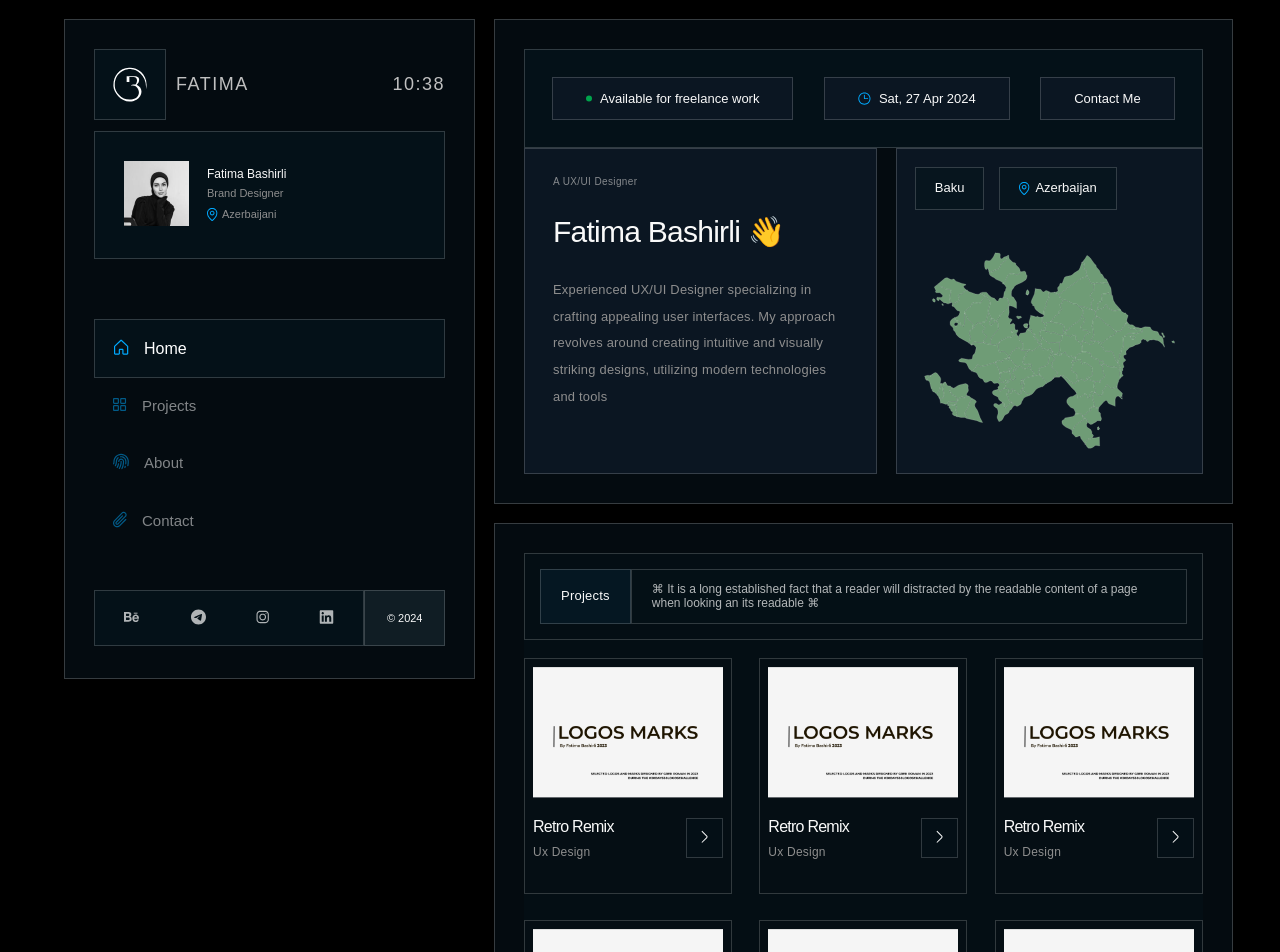
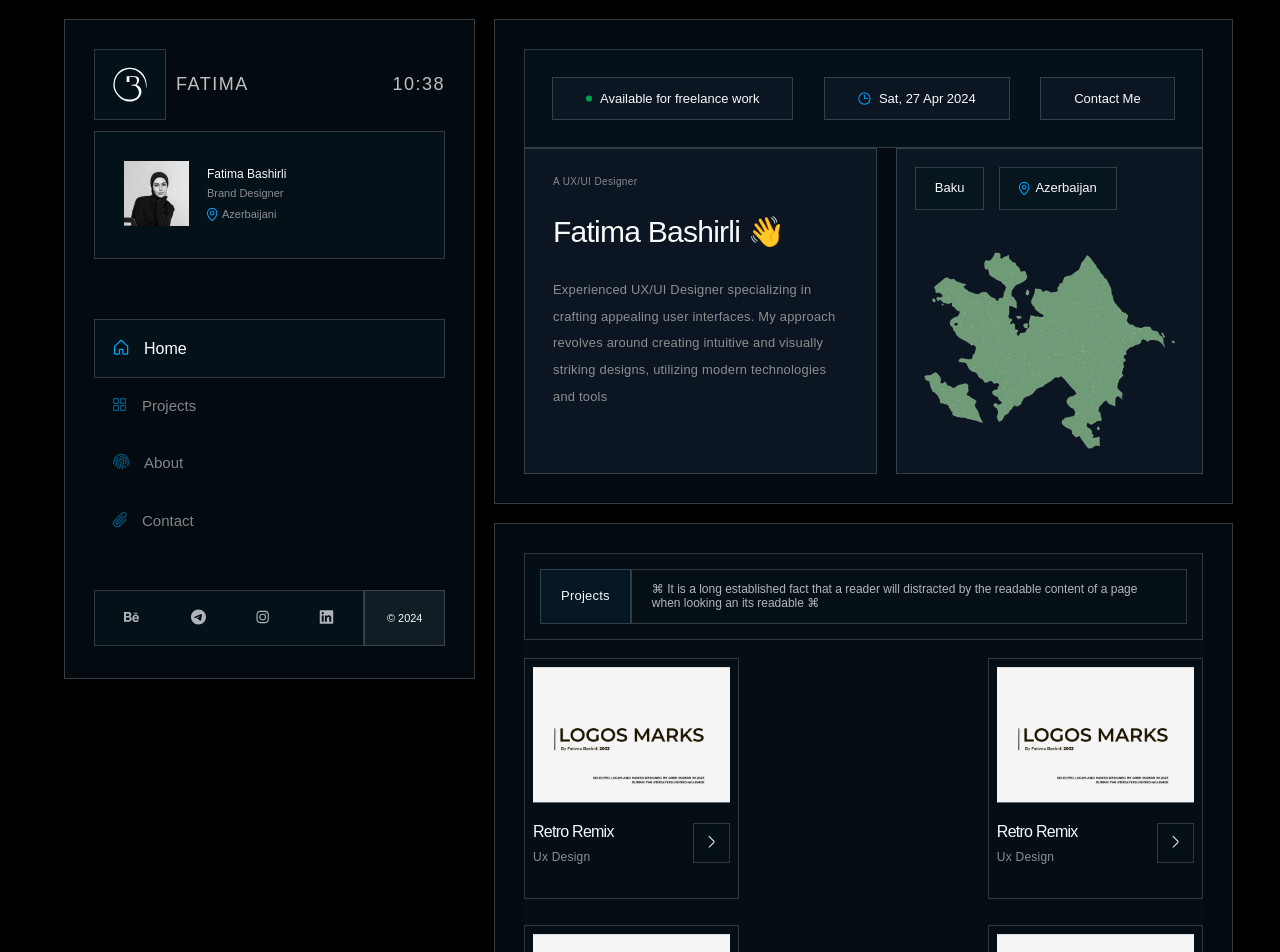
Before and after one commit to BlackM1rr0R/blogpost, a React (Create React App) app: page / in a window 1280 px wide. Shown: the top 952 px of the page. Built offline with nearby package versions, Linux system fonts and the light colour scheme; the HTML template or start-up script is replaced by a standard one.

Commit message:
border edit

```diff
--- a/src/components/rightside/index.module.css
+++ b/src/components/rightside/index.module.css
@@ -165,7 +165,7 @@
   gap: 26px;
 }
 .background .projects .maps .border {
-  width: 28%;
+  width: 29%;
   background-color: #050e14;
   border: 1px solid rgba(251, 251, 251, 0.1764705882);
   padding: 8px;
--- a/src/components/rightside/index.module.scss
+++ b/src/components/rightside/index.module.scss
@@ -175,7 +175,7 @@
       flex-wrap: wrap;
       gap: 26px;
       .border {
-        width: 28%;
+        width: 29%;
         background-color: #050e14;
         border: 1px solid #fbfbfb2d;
         padding: 8px;
@@ -870,7 +870,6 @@
         flex-wrap: nowrap;
         .border {
           width: auto;
-
         }
       }
     }
```
Also changed, not shown: 1 other file (tests, documents, lock files or other folders).
